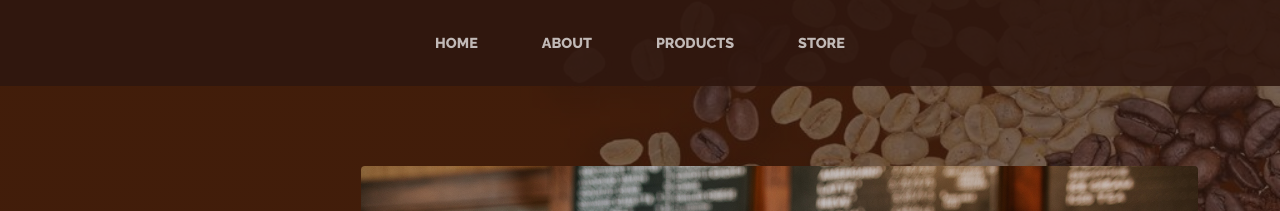
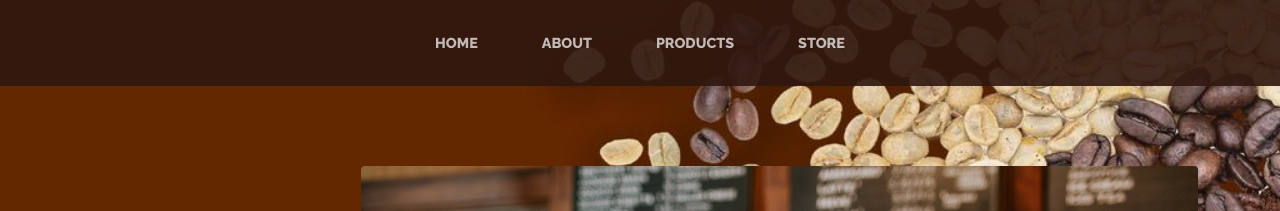
Before and after one commit to Ume411/CoffeeShop, a plain HTML site: page index.html in a window 1280 px wide. Shown: the part 272-483 px from the top of the page. Drawn offline with nearby package versions, Linux system fonts and the light colour scheme.

Commit message:
Update index.html

```diff
--- a/index.html
+++ b/index.html
@@ -14,6 +14,14 @@
         <link href="https://fonts.googleapis.com/css?family=Lora:400,400i,700,700i" rel="stylesheet" />
         <!-- Core theme CSS (includes Bootstrap)-->
         <link href="css/styles.css" rel="stylesheet" />
+        <style>
+
+element.style {
+}
+body {
+    background-image:  url(assets/img/coffee.jfif);
+
+        </style>
     </head>
     <body>
         <header>
```
